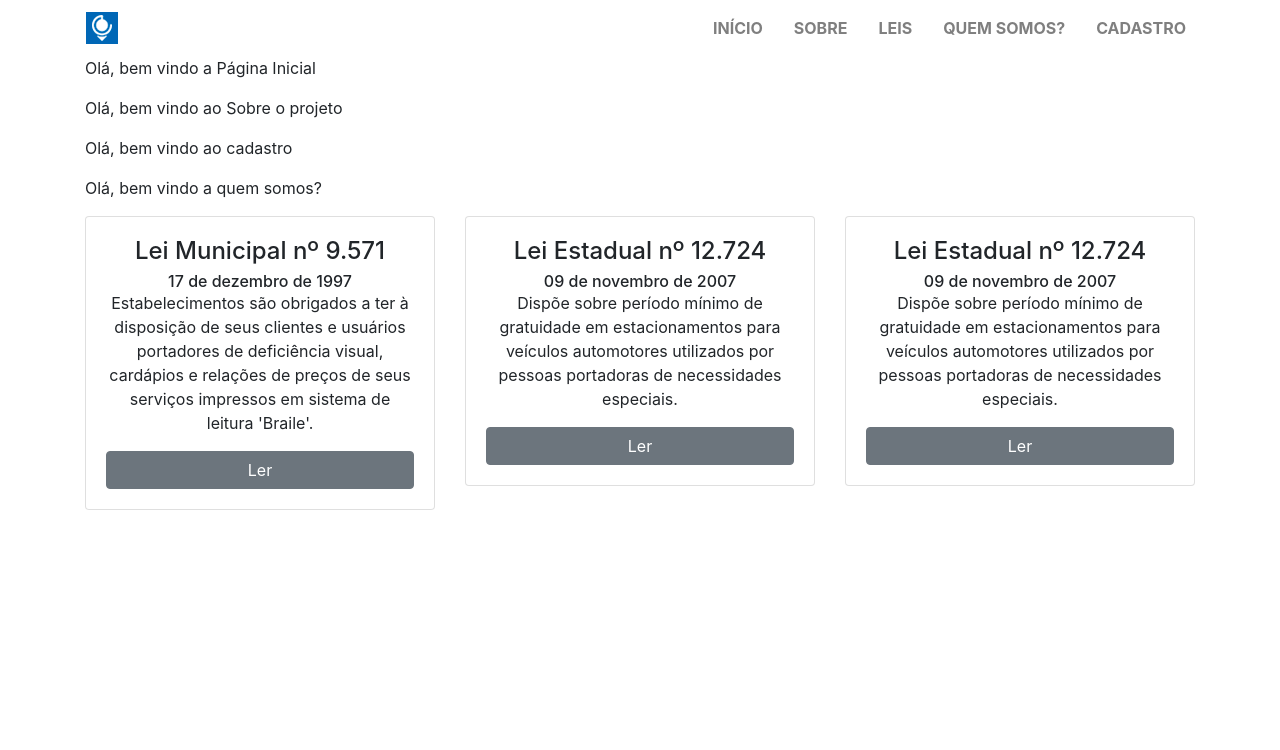
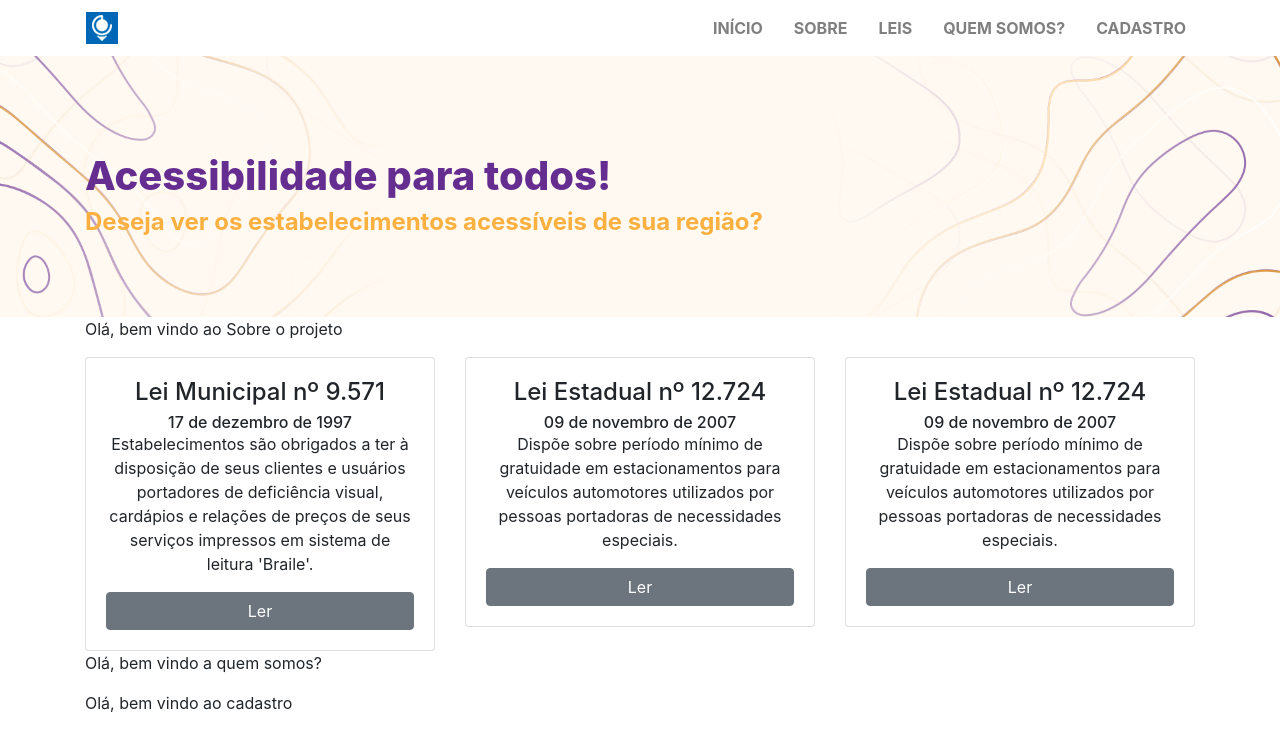
Before and after one commit to jooaodias/map.acessivel-new, a React (Create React App) app: page / in a window 1280 px wide. Shown: the top 750 px of the page. Built offline with nearby package versions, Linux system fonts and the light colour scheme.

Commit message:
Inserindo conteúdo

```diff
--- a/src/Pages/Cadastro.js
+++ b/src/Pages/Cadastro.js
@@ -1,10 +1,11 @@
 import React from 'react'
+import { Container } from 'reactstrap'
 
 const Cadastro = () => {
     return (
-        <div>
+        <Container>
             <p>Olá, bem vindo ao cadastro</p>
-        </div>
+        </Container>
     )
 }
 
--- a/src/Pages/Home.js
+++ b/src/Pages/Home.js
@@ -1,31 +1,53 @@
 import React from 'react';
-import { Container } from 'reactstrap';
+import { Container, Row, Col } from 'reactstrap';
+import styled from 'styled-components';
 
+import { Title } from '../styles/Title';
 import Leis from './Leis';
 import Sobre from './Sobre';
 import Cadastro from './Cadastro';
 import QuemSomos from './QuemSomos'
 
+const StyledHeader = styled.header`
+  background-color: #FFF9F1;
+  background-image: url(${require('../assets/images/pattern-alto.png')});
+  background-size: cover;
+  background-position: center;
+  background-repeat: no-repeat;
+`
 
 const Home = () => {
     return (
-        <Container>
-            <p>Olá, bem vindo a Página Inicial</p>
-            <div>
-                <Sobre id="Sobre-o-Projeto" />
-            </div>
-            <div>
-                <Cadastro id="Cadastro" />
-            </div>
-            <div>
-                <QuemSomos id="Quem-Somos" />
+        <div>
+            <StyledHeader className="pt-5 pb-5">
+                <Container>
+                    <Row>
+                        <Col xs="12" className="text-left mt-5 mb-4 ">
+                            <Title tag="h1" color="#662D91" weight="800" size="2.5rem">Acessibilidade para todos!</Title>
+                            <Title tag="h3" color="#FBB040" className="h4">Deseja ver os estabelecimentos acessíveis de sua região?</Title>
+                        </Col>
+                    </Row>
+                </Container>
+
+            </StyledHeader>
+
+            <div id="Sobre-o-Projeto">
+                <Sobre />
             </div>
 
-            <div id="Leis-de-Acessibilidade">
+            <div id="Leis-De-Acessibilidade">
                 <Leis />
+            </div>
 
+            <div id="Quem-Somos">
+                <QuemSomos />
             </div>
-        </Container>
+
+            <div id="Cadastro">
+                <Cadastro />
+            </div>
+
+        </div>
     )
 }
 
--- a/src/Pages/Leis.js
+++ b/src/Pages/Leis.js
@@ -1,32 +1,34 @@
 import React from 'react';
 import Card_Leis from '../components/Card_Leis/Card_Leis';
-import { Row, Col } from 'reactstrap';
+import { Container, Row, Col } from 'reactstrap';
 
-const leis = () =>{
-    return(
+const leis = () => {
+    return (
+        <Container>
             <Row>
                 <Col sm="4">
                     <Card_Leis
-                        title = {"Lei Municipal nº 9.571"}
-                        subtitle = {"17 de dezembro de 1997"}
-                        text = {"Estabelecimentos são obrigados a ter à disposição de seus clientes e usuários portadores de deficiência visual, cardápios e relações de preços de seus serviços impressos em sistema de leitura 'Braile'."}
+                        title={"Lei Municipal nº 9.571"}
+                        subtitle={"17 de dezembro de 1997"}
+                        text={"Estabelecimentos são obrigados a ter à disposição de seus clientes e usuários portadores de deficiência visual, cardápios e relações de preços de seus serviços impressos em sistema de leitura 'Braile'."}
                     />
                 </Col>
                 <Col sm="4">
                     <Card_Leis
-                        title = {"Lei Estadual nº 12.724"}
-                        subtitle = {"09 de novembro de 2007"}
-                        text = {"Dispõe sobre período mínimo de gratuidade em estacionamentos para veículos automotores utilizados por pessoas portadoras de necessidades especiais."}
+                        title={"Lei Estadual nº 12.724"}
+                        subtitle={"09 de novembro de 2007"}
+                        text={"Dispõe sobre período mínimo de gratuidade em estacionamentos para veículos automotores utilizados por pessoas portadoras de necessidades especiais."}
                     />
                 </Col>
                 <Col sm="4">
                     <Card_Leis
-                        title = {"Lei Estadual nº 12.724"}
-                        subtitle = {"09 de novembro de 2007"}
-                        text = {"Dispõe sobre período mínimo de gratuidade em estacionamentos para veículos automotores utilizados por pessoas portadoras de necessidades especiais."}
+                        title={"Lei Estadual nº 12.724"}
+                        subtitle={"09 de novembro de 2007"}
+                        text={"Dispõe sobre período mínimo de gratuidade em estacionamentos para veículos automotores utilizados por pessoas portadoras de necessidades especiais."}
                     />
                 </Col>
-        </Row>
+            </Row>
+        </Container>
     )
 }
 
--- a/src/Pages/QuemSomos.js
+++ b/src/Pages/QuemSomos.js
@@ -1,10 +1,11 @@
 import React from 'react'
+import { Container } from 'reactstrap'
 
 const QuemSomos = () => {
     return (
-        <div>
+        <Container>
             <p>Olá, bem vindo a quem somos?</p>
-        </div>
+        </Container>
     )
 }
 
--- a/src/Pages/Sobre.js
+++ b/src/Pages/Sobre.js
@@ -1,10 +1,11 @@
 import React from 'react'
+import { Container } from 'reactstrap'
 
 const Sobre = () => {
     return (
-        <div>
+        <Container>
             <p>Olá, bem vindo ao Sobre o projeto</p>
-        </div>
+        </Container>
     )
 }
 
```
